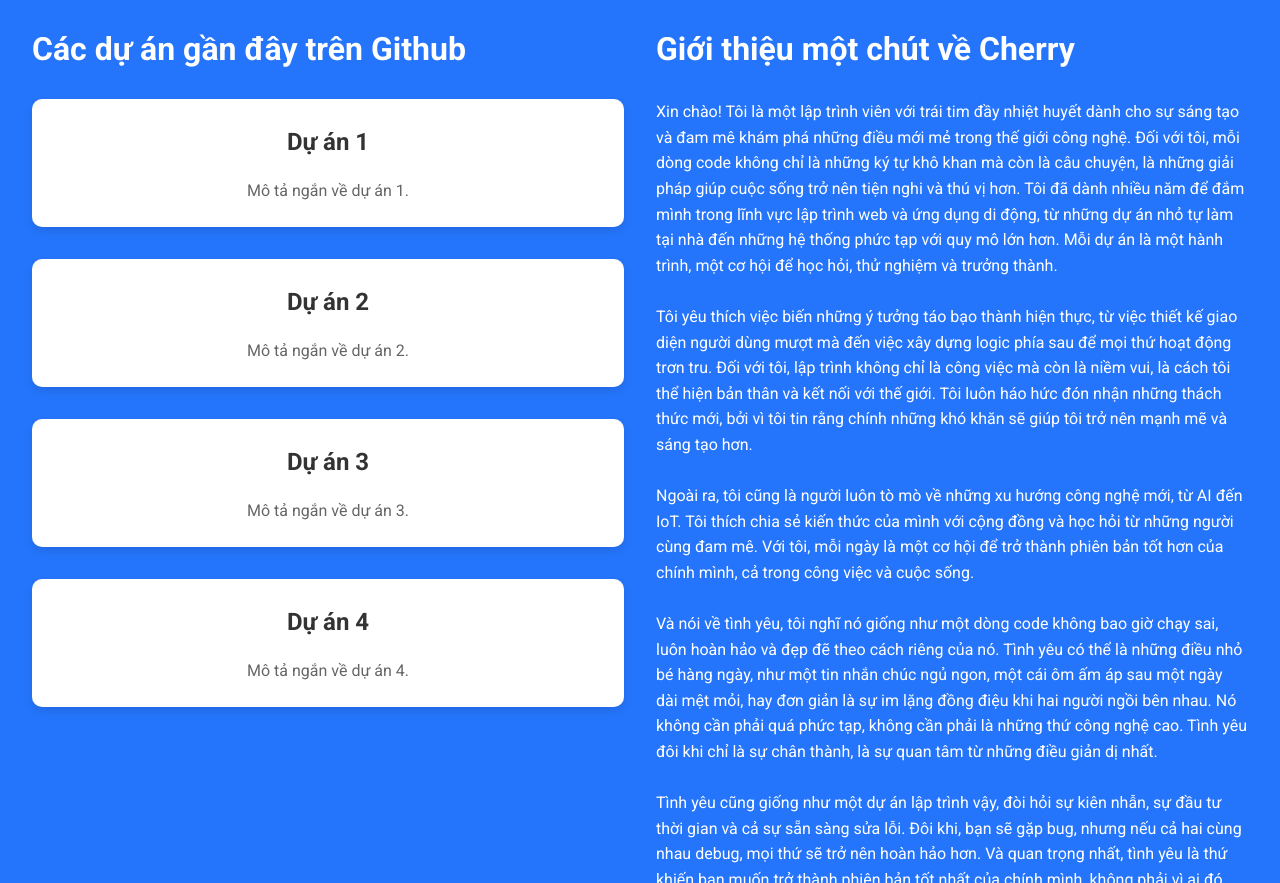
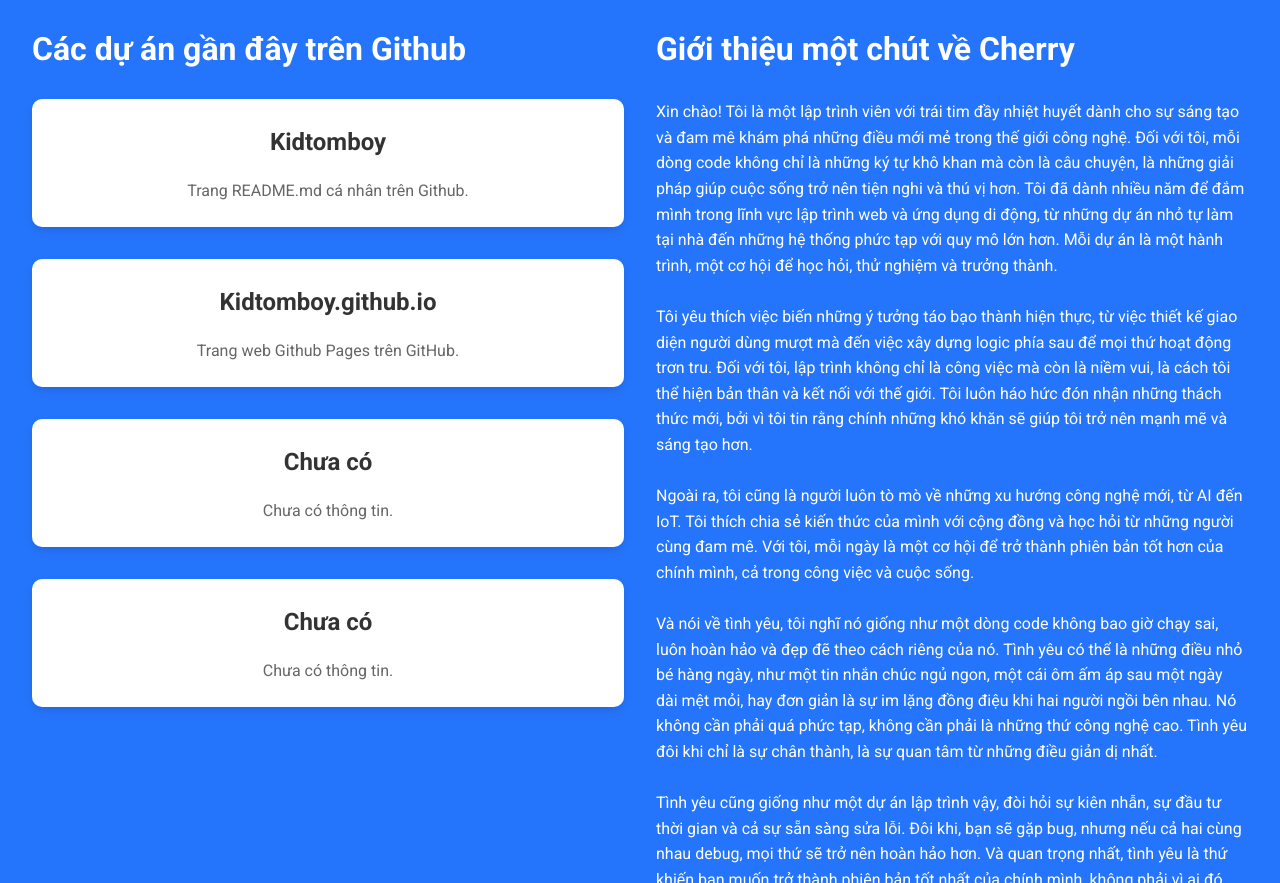
Before and after one commit to Kidtomboy/Kidtomboy.github.io, a plain HTML site: page home.html in a window 1280 px wide. Shown: the part 600-1483 px from the top of the page. Drawn offline with Linux system fonts and the light colour scheme.

Commit message:
Upload file

```diff
--- a/home.html
+++ b/home.html
@@ -46,21 +46,21 @@
         <div class="projects">
             <h2>Các dự án gần đây trên Github</h2>
             <div class="project-grid">
-                <div class="project-card" data-github="https://github.com/username/project1">
-                    <h3>Dự án 1</h3>
-                    <p>Mô tả ngắn về dự án 1.</p>
+                <div class="project-card" data-github="https://github.com/kidtomboy/kidtomboy">
+                    <h3>Kidtomboy</h3>
+                    <p>Trang README.md cá nhân trên Github.</p>
                 </div>
-                <div class="project-card" data-github="https://github.com/username/project2">
-                    <h3>Dự án 2</h3>
-                    <p>Mô tả ngắn về dự án 2.</p>
+                <div class="project-card" data-github="https://github.com/kidtomboy/kidtomboy.github.io">
+                    <h3>Kidtomboy.github.io</h3>
+                    <p>Trang web Github Pages trên GitHub.</p>
                 </div>
-                <div class="project-card" data-github="https://github.com/username/project3">
-                    <h3>Dự án 3</h3>
-                    <p>Mô tả ngắn về dự án 3.</p>
+                <div class="project-card" data-github="https://github.com/kidtomboy/">
+                    <h3>Chưa có</h3>
+                    <p>Chưa có thông tin.</p>
                 </div>
-                <div class="project-card" data-github="https://github.com/username/project4">
-                    <h3>Dự án 4</h3>
-                    <p>Mô tả ngắn về dự án 4.</p>
+                <div class="project-card" data-github="https://github.com/kidtomboy/">
+                    <h3>Chưa có</h3>
+                    <p>Chưa có thông tin.</p>
                 </div>
             </div>
         </div>
@@ -112,7 +112,7 @@
         </div>
         <!-- Cột 3 -->
         <div class="platform-column">
-            <a href="https://discord.gg/kidtomboy" target="_blank">
+            <a href="https://discord.gg/Na6FFYMPW6" target="_blank">
                 <img src="images/platforms/discord.png" alt="Discord">
             </a>
             <a href="https://t.me/kidtomboyreal" target="_blank">
@@ -130,7 +130,7 @@
             <a href="https://soundcloud.com/kidtomboy" target="_blank">
                 <img src="images/platforms/soundcloud.png" alt="SoundCloud">
             </a>
-            <a href="https://spotify.com/kidtomboy" target="_blank">
+            <a href="https://spotify.com/user/31wbafanj3s3hxdxlaiyezqrbgei" target="_blank">
                 <img src="images/platforms/spotify.png" alt="Spotify">
             </a>
         </div>
```
